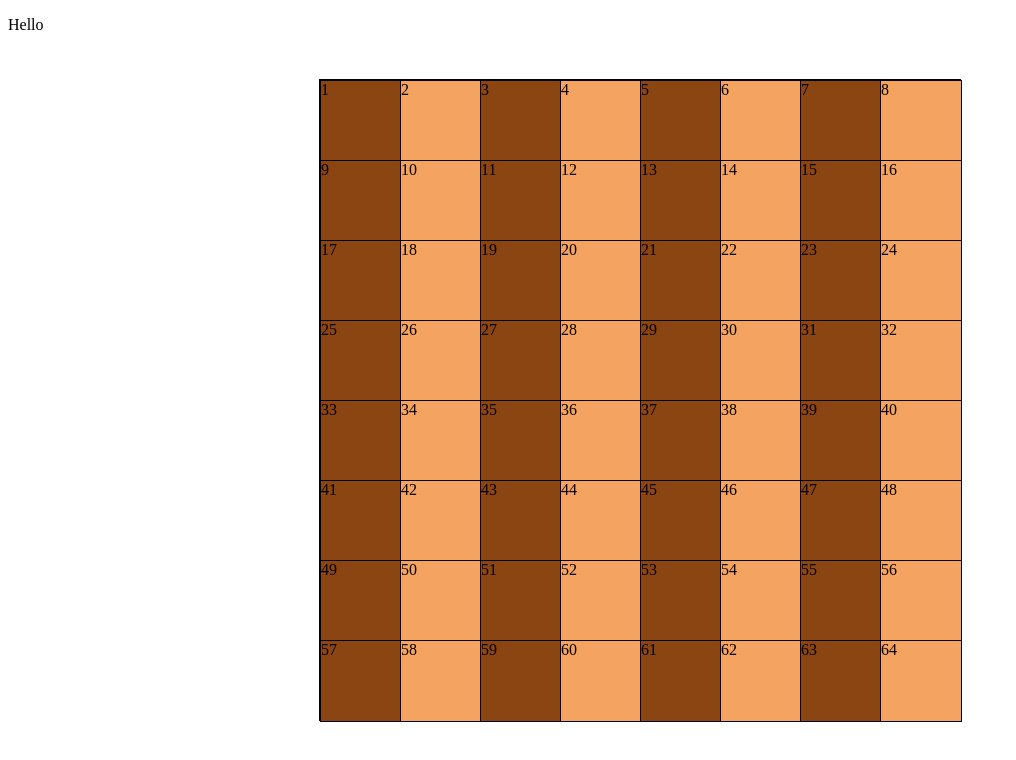
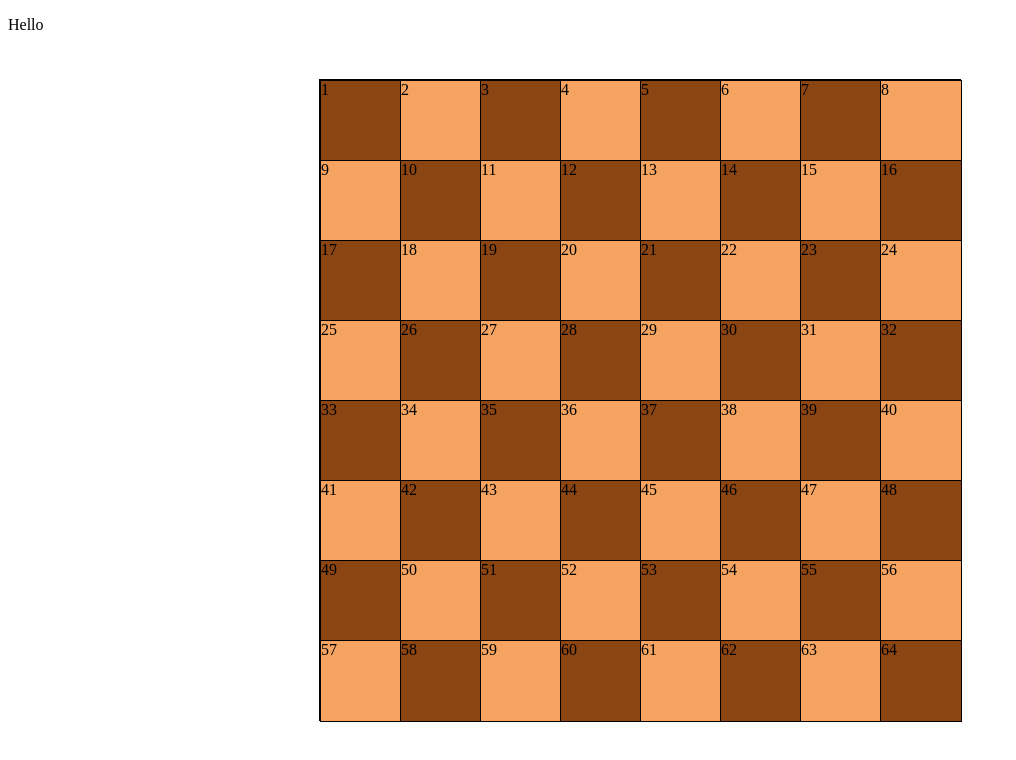
Before and after one commit to GrzegorzSzymczakk/ChessOpening, a Vue app in the folder src/frontend/: page / in a window 1280 px wide. Shown: the top 760 px of the page, without its empty margins (0-1016 px from the left). Built offline with nearby package versions, Linux system fonts and the light colour scheme.

Commit message:
add 2 colours on the chessboard

```diff
--- a/src/frontend/src/components/ChessBoard.vue
+++ b/src/frontend/src/components/ChessBoard.vue
@@ -1,19 +1,31 @@
 <template>
   <p> Hello </p>
   <div class="board">
-     <SquareField v-for="field in 64"
-                  :key="field"
-                  :counter="field"
-     />
+    <SquareField v-for="field in 64"
+                 :key="field"
+                 :counter="field"
+                 :white="this.fieldColor"
+    >
+      </SquareField>
   </div>
 </template>
 
-
 <script>
 import SquareField from "@/components/SquareField";
+
 export default {
   name: "ChessBoard",
   components: {SquareField},
+  data() {
+    return {
+      fieldColor: true
+    }
+  },
+  watch:{
+    counter(){
+      this.fieldColor=!this.fieldColor
+    }
+  }
 }
 </script>
 
--- a/src/frontend/src/components/SquareField.vue
+++ b/src/frontend/src/components/SquareField.vue
@@ -1,14 +1,19 @@
 <template>
-    <div v-if= "counter % 2 == 0" class="white">{{counter}}</div>
-    <div v-else class="brown" >{{counter}}</div>
-
+    <div v-if="this.isWhite" class="white">{{counter}}</div>
+    <div v-else>{{counter}}</div>
 </template>
 
 <script>
 
 export default {
   name: "SquareField",
-  props: ['counter']
+  props: ['counter', 'white'],
+  computed:{
+    isWhite(){
+      const zeroBasedCounter = this.counter - 1;
+      return (zeroBasedCounter % 2 === 1 && zeroBasedCounter % 16 <= 7) || (zeroBasedCounter % 2 === 0 && zeroBasedCounter % 16 >= 8)
+    }
+  }
 }
 </script>
 
@@ -18,14 +23,11 @@ div{
   width: 80px;
   height: 80px;
   border: 1px solid black;
-  background-color: red;
+  background-color: saddlebrown;
 }
 
 .white{
   background-color: sandybrown;
 }
 
-.brown {
-  background-color: saddlebrown;
-}
 </style>
```
